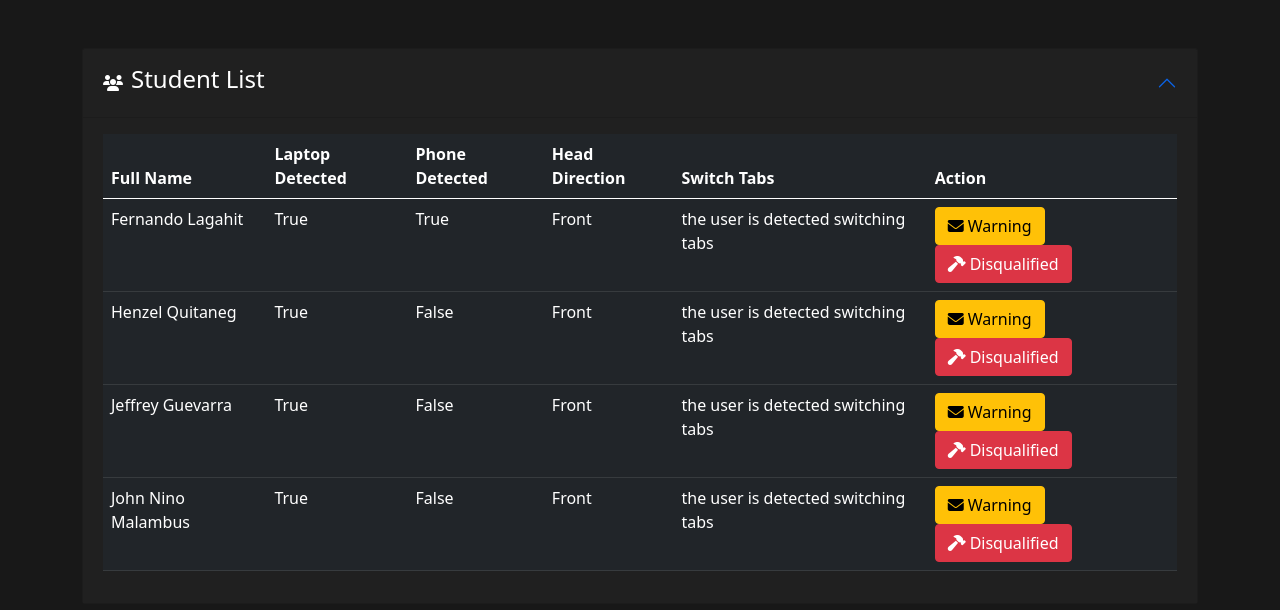
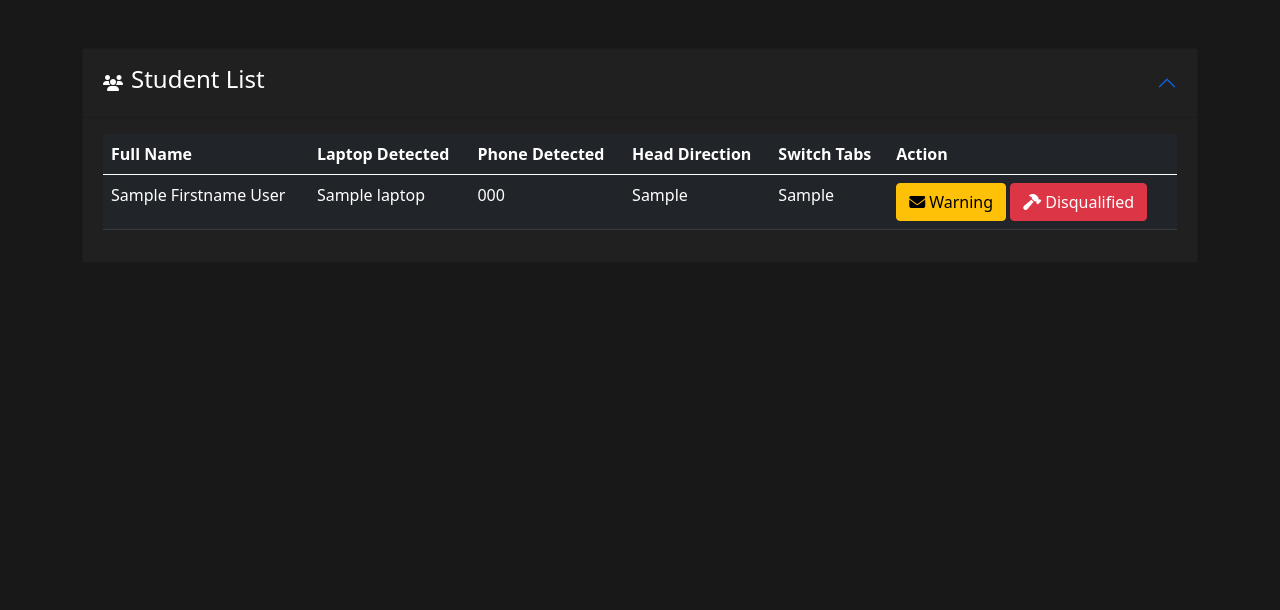
Before and after one commit to henzelss/QuizGuard, a Python web app: template website/templates/monitoring.html in a window 1280 px wide. Shown: the part 62-672 px from the top of the page. Run offline with Jinja, Linux system fonts and the light colour scheme; the template is opened without the code that fills it: most values are stand-ins (such as "Sample title", 1, 10 or a date in 2020); some libraries are stand-ins or nearby versions.

Commit message:
fixing the monitoring module

```diff
--- a/website/templates/monitoring.html
+++ b/website/templates/monitoring.html
@@ -23,12 +23,13 @@
                       </tr>
                     </thead>
                     <tbody>
+                      {% for current_person in current_room %}
                         <tr>
-                        <td>Fernando Lagahit</td>
-                        <td>True</td>
-                        <td>True</td>
-                        <td>Front</td>
-                        <td>the user is detected switching tabs</td>
+                          <td>{{current_person.firstname | title }}&nbsp;{{current_person.lastname | title }}</td>
+                          <td>{{ current_person.laptop }}</td>
+                          <td>{{ current_person.phone }}</td>
+                          <td>{{ current_person.head_pose }}</td>
+                          <td>{{ current_person.switch_tabs }}</td>
                           <td>
                             <button type="button" class="btn btn-warning" data-bs-toggle="modal" data-bs-target="#WarningModal">
                               <i class="fa-solid fa-envelope me-1"></i>Warning
@@ -38,51 +39,7 @@
                             </button>
                           </td>
                         </tr>
-                      <tr>
-                        <td>Henzel Quitaneg</td>
-                        <td>True</td>
-                        <td>False</td>
-                        <td>Front</td>
-                        <td>the user is detected switching tabs</td>
-                        <td>
-                          <button type="button" class="btn btn-warning" data-bs-toggle="modal" data-bs-target="#WarningModal">
-                            <i class="fa-solid fa-envelope me-1"></i>Warning
-                          </button>
-                          <button type="button" class="btn btn-danger" data-bs-toggle="modal" data-bs-target="#TerminateModal">
-                            <i class="fa-solid fa-hammer me-1"></i>Disqualified
-                          </button>
-                        </td>
-                      </tr>
-                      <tr>
-                        <td>Jeffrey Guevarra</td>
-                        <td>True</td>
-                        <td>False</td>
-                        <td>Front</td>
-                        <td>the user is detected switching tabs</td>
-                        <td>
-                          <button type="button" class="btn btn-warning" data-bs-toggle="modal" data-bs-target="#WarningModal">
-                            <i class="fa-solid fa-envelope me-1"></i>Warning
-                          </button>
-                          <button type="button" class="btn btn-danger" data-bs-toggle="modal" data-bs-target="#TerminateModal">
-                            <i class="fa-solid fa-hammer me-1"></i>Disqualified
-                          </button>
-                        </td>
-                      </tr>
-                      <tr>
-                        <td>John Nino Malambus</td>
-                        <td>True</td>
-                        <td>False</td>
-                        <td>Front</td>
-                        <td>the user is detected switching tabs</td>
-                        <td>
-                          <button type="button" class="btn btn-warning" data-bs-toggle="modal" data-bs-target="#WarningModal">
-                            <i class="fa-solid fa-envelope me-1"></i>Warning
-                          </button>
-                          <button type="button" class="btn btn-danger" data-bs-toggle="modal" data-bs-target="#TerminateModal">
-                            <i class="fa-solid fa-hammer me-1"></i>Disqualified
-                          </button>
-                        </td>
-                      </tr>
+                      {% endfor %}
                     </tbody>
                   </table>
                   <!-- Modal -->
@@ -90,11 +47,11 @@
                     <div class="modal-dialog">
                       <div class="modal-content bg-shade-18">
                         <div class="modal-header">
-                          <h5 class="modal-title" id="TerminateModalLabel">Disqualified</h5>
+                          <h5 class="modal-title" id="TerminateModalLabel">Disqualified?</h5>
                           <button type="button" class="btn-close" data-bs-dismiss="modal" aria-label="Close"></button>
                         </div>
                         <div class="modal-body">
-                          Are you sure you want to disqualified the user from taking quiz?
+                          Are you sure you want to disqualified this user from taking quiz?
                         </div>
                         <div class="modal-footer">
                           <button type="button" class="btn btn-danger"><i class="fa-solid fa-hammer me-1"></i>Disqualified</button>
```
Lines whose indentation alone changed are shown as unchanged.
